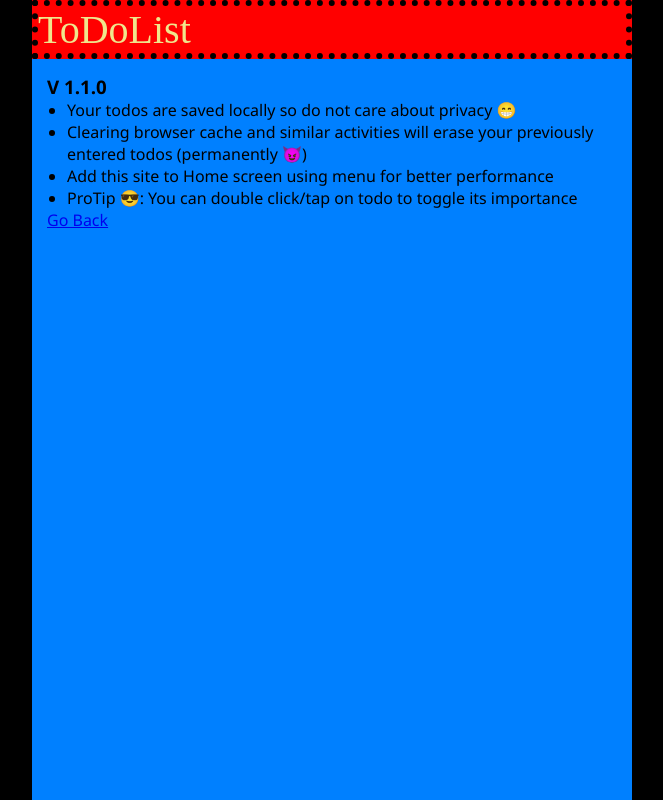
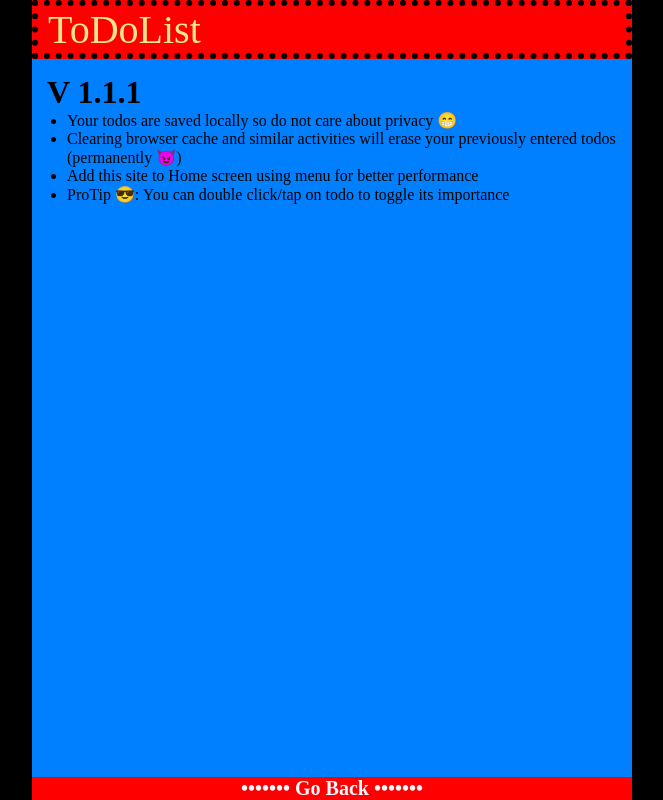
Before and after one commit to SatvikG7/react-to-do-list, a React (Create React App) app: page /about in a window 1280 px wide. Shown: the whole page, without its empty margins (308-971 px from the left). Built offline with nearby package versions, Linux system fonts and the light colour scheme.

Commit message:
fixed footer position

```diff
--- a/public/index.html
+++ b/public/index.html
@@ -12,10 +12,10 @@
     />
     <link rel="apple-touch-icon" href="%PUBLIC_URL%/logo192.png" />
     <link rel="manifest" href="%PUBLIC_URL%/manifest.json" />
-    <link
+    <!-- <link
       rel="stylesheet"
       href="https://fonts.googleapis.com/css?family=Roboto:300,400,500,700&display=swap"
-    />
+    /> -->
     <!-- <link
       rel="stylesheet"
       href="https://fonts.googleapis.com/icon?family=Material+Icons"
--- a/src/App.js
+++ b/src/App.js
@@ -1,11 +1,15 @@
-import Header from "./components/Header";
-import Todos from "./components/Todos";
 import { useState, useEffect } from "react";
 import { BrowserRouter as Router, Route } from "react-router-dom";
+import Header from "./components/Header";
 import AddTodo from "./components/AddTodo";
+import Todos from "./components/Todos";
 import Footer from "./components/Footer";
 import About from "./components/About";
-const version = "1.1.0";
+
+// *** Version ***
+const version = "1.1.1";
+
+
 function App() {
   let initialTodos;
   if (!localStorage.getItem("list")) {
@@ -38,8 +42,15 @@ function App() {
   }
 
   const [todos, setTodos] = useState(initialTodos);
+  const [showAddTodoForm, toggleAddTodoForm] = useState(false);
+  let initFooterStateIsAbout;
 
-  const [showAddTodoForm, toggleAddTodoForm] = useState(false);
+  if (window.location.pathname === "/") {
+    initFooterStateIsAbout = true;
+  } else {
+    initFooterStateIsAbout = false;
+  }
+  const [showAbout, toggleAbout] = useState(initFooterStateIsAbout);
 
   // @Similar to onload()
   useEffect(() => {
@@ -56,12 +67,11 @@ function App() {
   };
 
   // @Delete Todo
-  function deleteTodo(todo) {
+  const deleteTodo = (todo) => {
     var tds = JSON.parse(localStorage.getItem("list"));
 
     tds = tds.filter(function (td) {
       if (td.id === todo.id) {
-
         return false;
       } else if (td.id !== todo.id) {
         return true;
@@ -70,7 +80,8 @@ function App() {
     });
     localStorage.setItem("list", JSON.stringify(tds));
     setTodos(JSON.parse(localStorage.getItem("list")));
-  }
+  };
+
   //@Toggle importance
   const onToggle = (id) => {
     var tds = JSON.parse(localStorage.getItem("list"));
@@ -84,9 +95,9 @@ function App() {
   };
 
   // @Toggle AddTodoForm
-  function toggleForm() {
+  const toggleForm = () => {
     toggleAddTodoForm(!showAddTodoForm);
-  }
+  };
 
   return (
     <Router>
@@ -96,7 +107,6 @@ function App() {
           toggleForm={toggleForm}
           formState={showAddTodoForm}
         />
-
         <Route
           path="/"
           exact
@@ -110,12 +120,11 @@ function App() {
                   onToggle={onToggle}
                 />
               )}
-              <Footer />
             </div>
           )}
         />
-
         <Route path="/about" render={() => <About version={version} />} />
+        <Footer showAbout={showAbout} toggleAbout={toggleAbout} />
       </div>
     </Router>
   );
--- a/src/components/About.js
+++ b/src/components/About.js
@@ -1,15 +1,13 @@
-import {Link} from 'react-router-dom'
 function About({version}) {
     return (
         <div className="about">
-            <h3>V {version}</h3>
+            <h1>V {version}</h1>
             <ul className="aboutUl">
                 <li>Your todos are saved locally so do not care about privacy 😁</li>
                 <li>Clearing browser cache and similar activities will erase your previously entered todos (permanently 😈)</li>
                 <li>Add this site to Home screen using menu for better performance</li>
                 <li>ProTip 😎: You can double click/tap on todo to toggle its importance</li>
             </ul>
-            <Link to="/">Go Back</Link>
         </div>
     )
 }
--- a/src/components/AddTodo.js
+++ b/src/components/AddTodo.js
@@ -43,7 +43,7 @@ function AddTodo({ onAdd }) {
   const onSubmit = (e) => {
     e.preventDefault();
     if (!text) {
-      alert("Please add a Todo");
+      alert("Todo cannot be empty");
       return;
     }
     var id = nanoid();
--- a/src/components/Footer.js
+++ b/src/components/Footer.js
@@ -1,9 +1,9 @@
 import { Link } from "react-router-dom";
 
-function Footer() {
+function Footer({ showAbout, toggleAbout }) {
   return (
-    <div>
-      <footer className="footer">
+    <footer className="footer">
+      {showAbout ? (
         <Link
           style={{
             textDecoration: "none",
@@ -12,12 +12,27 @@ function Footer() {
             fontSize: "20px",
             width: "100%",
           }}
+          onClick={() => toggleAbout(!showAbout)}
           to="/about"
         >
           ••••••• About •••••••
         </Link>
-      </footer>
-    </div>
+      ) : (
+        <Link
+          style={{
+            textDecoration: "none",
+            color: "aliceblue",
+            fontWeight: "bold",
+            fontSize: "20px",
+            width: "100%",
+          }}
+          onClick={() => toggleAbout(!showAbout)}
+          to="/"
+        >
+          ••••••• Go Back •••••••
+        </Link>
+      )}
+    </footer>
   );
 }
 
--- a/src/components/Todos.js
+++ b/src/components/Todos.js
@@ -6,7 +6,7 @@ const useStyles = makeStyles(() => ({
   ul: {
     padding: "6px 6px 6px 6px",
     backgroundColor: "#0080ff",
-    minHeight: "calc(100vh - 85px)",
+    minHeight: "calc(100vh - 58px)",
   },
 }));
 function Todos({ todos, onDelete, onToggle }) {
--- a/src/index.css
+++ b/src/index.css
@@ -15,23 +15,20 @@
 ::-webkit-scrollbar-track {
   background: #0080ff;
 }
+
 body {
-  font-family: "Segoe UI", "Roboto", "Oxygen", "Ubuntu", "Cantarell",
-    "Fira Sans", "Droid Sans", "Helvetica Neue", sans-serif;
   -webkit-font-smoothing: antialiased;
   -moz-osx-font-smoothing: grayscale;
   background-color: black;
 }
-.god-container {
-  width: 100%;
-  height: 100%;
-}
+
 .container {
   width: 100%;
   margin-top: 0;
   margin-left: auto;
   margin-right: auto;
 }
+
 .header {
   display: flex;
   align-items: center;
@@ -39,17 +36,18 @@ body {
   background-color: #ff0000;
   border: 6px dotted #000000;
 }
+
 .header p {
   font-family: "Cascadia code";
   color: #f0e68c;
   font-size: 2.5rem;
   font-weight: 300;
   text-align: center;
-  margin: 0;
+  margin: 0 0 0 10px;
 }
 
 .btn {
-  font-family: "Roboto", sans-serif;
+  font-family: sans-serif;
   text-transform: uppercase;
   background: #303f9f;
   color: #f0e68c;
@@ -72,6 +70,7 @@ body {
   color: #fff;
   background: #283797;
 }
+
 .btn:focus {
   outline: #000 solid 2px;
 }
@@ -79,19 +78,29 @@ body {
 .footer {
   background: #ff0000;
   text-align: center;
+  position: fixed;
+  bottom: 0;
+  width: 100%;
 }
+
 .about {
   padding: 15px;
   height: calc(100vh - 59px);
   background: #0080ff;
 }
+
 .aboutUl {
   margin: 0 0 0 20px;
 }
+
 @media (min-width: 600px) {
   .container {
     max-width: 600px;
     margin-left: auto;
     margin-right: auto;
   }
+
+  .footer {
+    width: 600px;
+  }
 }
```
